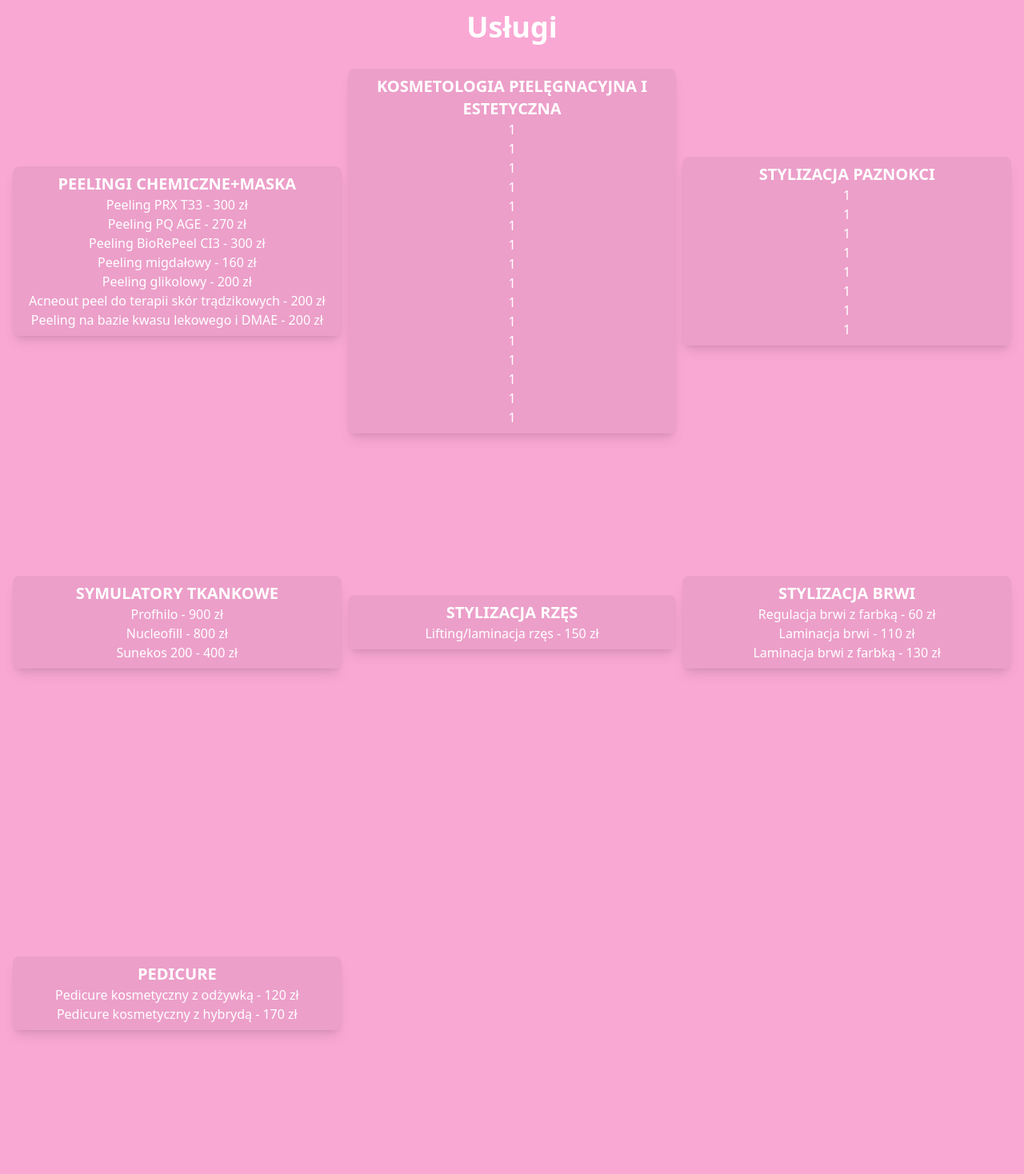
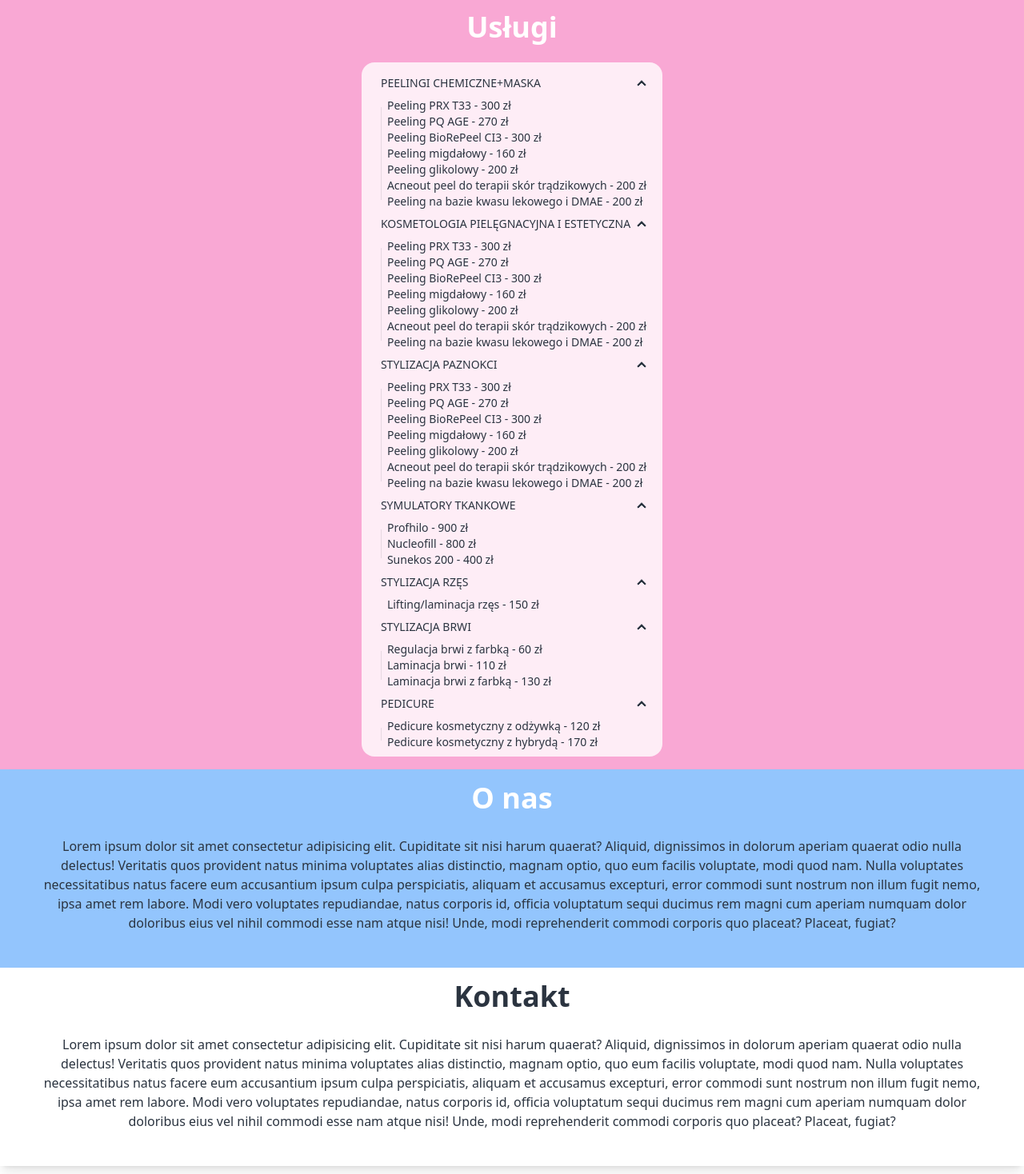
Before and after one commit to adriaan-code/glossy, a Next.js app: page / in a window 1280 px wide. Shown: the part 802-2270 px from the top of the page at 80% size. Built offline with nearby package versions, Linux system fonts and the light colour scheme.

Commit message:
Add files via upload

```diff
--- /dev/null
+++ b/components/Contact.tsx
@@ -0,0 +1,29 @@
+const Contact = () => {
+  return (
+    <div
+      className="w-full relative bg-white backdrop-blur-md shadow-lg z-8 p-4"
+      id="Contact"
+    >
+      <div className="flex items-center justify-center">
+        <h1 className="text-4xl font-semibold">Kontakt</h1>
+      </div>
+      <div className="flex items-center justify-center p-7 text-center">
+        <p>
+          Lorem ipsum dolor sit amet consectetur adipisicing elit. Cupiditate
+          sit nisi harum quaerat? Aliquid, dignissimos in dolorum aperiam
+          quaerat odio nulla delectus! Veritatis quos provident natus minima
+          voluptates alias distinctio, magnam optio, quo eum facilis voluptate,
+          modi quod nam. Nulla voluptates necessitatibus natus facere eum
+          accusantium ipsum culpa perspiciatis, aliquam et accusamus excepturi,
+          error commodi sunt nostrum non illum fugit nemo, ipsa amet rem labore.
+          Modi vero voluptates repudiandae, natus corporis id, officia
+          voluptatum sequi ducimus rem magni cum aperiam numquam dolor doloribus
+          eius vel nihil commodi esse nam atque nisi! Unde, modi reprehenderit
+          commodi corporis quo placeat? Placeat, fugiat?
+        </p>
+      </div>
+    </div>
+  );
+};
+
+export default Contact;
--- a/components/Header.tsx
+++ b/components/Header.tsx
@@ -3,7 +3,7 @@ import Link from "next/link";
 const Header = () => {
   return (
     <div>
-      <nav className="flex justify-around py-4 bg-white/80 backdrop-blur-md shadow-md w-full fixed top-0 left-0 right-0 z-10">
+      <nav className="hidden md:flex justify-around py-4 bg-white/80 backdrop-blur-md shadow-md w-full fixed top-0 left-0 right-0 z-10">
         <div className="flex items-center">
           <a className="cursor-pointer">
             <h3 className="text-2xl font-medium text-pink-500">Glossy</h3>
@@ -12,21 +12,24 @@ const Header = () => {
 
         <div className="items-center hidden space-x-8 lg:flex">
           <Link
-            href="/#"
+            href="#glowna"
+            scroll={false}
             className="flex text-gray-600 hover:text-pink-500 cursor-pointer transition delay-150 hover:font-semibold hover:-translate-y-1 hover:scale-110"
           >
             Home
           </Link>
 
           <Link
-            href="/#Services"
+            href="#Services"
+            scroll={false}
             className="flex text-gray-600 hover:text-pink-500 cursor-pointer transition delay-150 hover:font-semibold hover:-translate-y-1 hover:scale-110"
           >
             Usługi
           </Link>
 
           <Link
-            href="/#Onas"
+            href="#Onas"
+            scroll={false}
             className="flex text-gray-600 hover:text-pink-500 cursor-pointer transition delay-150 hover:font-semibold hover:-translate-y-1 hover:scale-110"
           >
             O nas
@@ -40,6 +43,20 @@ const Header = () => {
           </Link>
         </div>
       </nav>
+      <div className="btm-nav md:hidden z-10 flex border-t">
+        <Link href="#glowna" scroll={false}>
+          Home
+        </Link>
+        <Link href="#Services" scroll={false}>
+          Usługi
+        </Link>
+        <Link href="#Onas" scroll={false}>
+          O nas
+        </Link>
+        <Link href="#Onas" scroll={false}>
+          Kontakt
+        </Link>
+      </div>
     </div>
   );
 };
--- a/components/Services.tsx
+++ b/components/Services.tsx
@@ -7,9 +7,11 @@ const Services = () => {
       <div className="flex items-center justify-center">
         <h1 className="text-4xl font-semibold text-white">Usługi</h1>
       </div>
-      <div className="flex flex-col items-center justify-evenly py-8 md:grid md:gap-2 gap-4 grid-cols-3 grid-rows-3 text-white">
-        <div className="text-center shadow-lg bg-black/5 rounded-lg p-2">
-          <h1 className="text-xl font-semibold ">PEELINGI CHEMICZNE+MASKA</h1>
+      <div className="flex items-center justify-center">
+        <ul className="menu bg-white/80 w-fit rounded-box mt-6">
+          <li>
+            <details open>
+              <summary>PEELINGI CHEMICZNE+MASKA</summary>
               <ul>
                 <li>Peeling PRX T33 - 300 zł</li>
                 <li>Peeling PQ AGE - 270 zł</li>
@@ -19,72 +21,74 @@ const Services = () => {
                 <li>Acneout peel do terapii skór trądzikowych - 200 zł</li>
                 <li>Peeling na bazie kwasu lekowego i DMAE - 200 zł</li>
               </ul>
-        </div>
-        <div className="text-center shadow-lg bg-black/5 rounded-lg p-2">
-          <h1 className="text-xl font-semibold">
-            KOSMETOLOGIA PIELĘGNACYJNA I ESTETYCZNA
-          </h1>
+            </details>
+          </li>
+          <li>
+            <details open>
+              <summary>KOSMETOLOGIA PIELĘGNACYJNA I ESTETYCZNA</summary>
               <ul>
-            <li>1</li>
-            <li>1</li>
-            <li>1</li>
-            <li>1</li>
-            <li>1</li>
-            <li>1</li>
-            <li>1</li>
-            <li>1</li>
-            <li>1</li>
-            <li>1</li>
-            <li>1</li>
-            <li>1</li>
-            <li>1</li>
-            <li>1</li>
-            <li>1</li>
-            <li>1</li>
+                <li>Peeling PRX T33 - 300 zł</li>
+                <li>Peeling PQ AGE - 270 zł</li>
+                <li>Peeling BioRePeel CI3 - 300 zł</li>
+                <li>Peeling migdałowy - 160 zł</li>
+                <li>Peeling glikolowy - 200 zł</li>
+                <li>Acneout peel do terapii skór trądzikowych - 200 zł</li>
+                <li>Peeling na bazie kwasu lekowego i DMAE - 200 zł</li>
               </ul>
-        </div>
-        <div className="text-center shadow-lg bg-black/5 rounded-lg p-2">
-          <h1 className="text-xl font-semibold">STYLIZACJA PAZNOKCI</h1>
+            </details>
+          </li>
+          <li>
+            <details open>
+              <summary>STYLIZACJA PAZNOKCI</summary>
               <ul>
-            <li>1</li>
-            <li>1</li>
-            <li>1</li>
-            <li>1</li>
-            <li>1</li>
-            <li>1</li>
-            <li>1</li>
-            <li>1</li>
+                <li>Peeling PRX T33 - 300 zł</li>
+                <li>Peeling PQ AGE - 270 zł</li>
+                <li>Peeling BioRePeel CI3 - 300 zł</li>
+                <li>Peeling migdałowy - 160 zł</li>
+                <li>Peeling glikolowy - 200 zł</li>
+                <li>Acneout peel do terapii skór trądzikowych - 200 zł</li>
+                <li>Peeling na bazie kwasu lekowego i DMAE - 200 zł</li>
               </ul>
-        </div>
-        <div className="text-center shadow-lg bg-black/5 rounded-lg p-2">
-          <h1 className="text-xl font-semibold">SYMULATORY TKANKOWE</h1>
+            </details>
+          </li>
+          <li>
+            <details open>
+              <summary>SYMULATORY TKANKOWE</summary>
               <ul>
                 <li>Profhilo - 900 zł</li>
                 <li>Nucleofill - 800 zł</li>
                 <li>Sunekos 200 - 400 zł</li>
               </ul>
-        </div>
-        <div className="text-center shadow-lg bg-black/5 rounded-lg p-2">
-          <h1 className="text-xl font-semibold">STYLIZACJA RZĘS</h1>
+            </details>
+          </li>
+          <li>
+            <details open>
+              <summary>STYLIZACJA RZĘS</summary>
               <ul>
                 <li>Lifting/laminacja rzęs - 150 zł</li>
               </ul>
-        </div>
-        <div className="text-center shadow-lg bg-black/5 rounded-lg p-2">
-          <h1 className="text-xl font-semibold">STYLIZACJA BRWI</h1>
+            </details>
+          </li>
+          <li>
+            <details open>
+              <summary>STYLIZACJA BRWI</summary>
               <ul>
                 <li>Regulacja brwi z farbką - 60 zł</li>
                 <li>Laminacja brwi - 110 zł</li>
                 <li>Laminacja brwi z farbką - 130 zł</li>
               </ul>
-        </div>
-        <div className="text-center shadow-lg bg-black/5 rounded-lg p-2">
-          <h1 className="text-xl font-semibold">PEDICURE</h1>
+            </details>
+          </li>
+          <li>
+            <details open>
+              <summary>PEDICURE</summary>
               <ul>
                 <li>Pedicure kosmetyczny z odżywką - 120 zł</li>
                 <li>Pedicure kosmetyczny z hybrydą - 170 zł</li>
               </ul>
-        </div>
+            </details>
+          </li>
+        </ul>
       </div>
     </div>
   );
--- a/components/mainView.tsx
+++ b/components/mainView.tsx
@@ -3,10 +3,11 @@ import bg from "../public/pattern.svg";
 import MainViewElement2 from "./MainViewElement2";
 import Services from "./Services";
 import AboutUs from "./AboutUs";
+import Contact from "./Contact";
 
 const MainView = () => {
   return (
-    <div className="w-full h-full absolute">
+    <div className="w-full h-full absolute text-neutral" id="glowna">
       <div
         className="relative w-full h-full flex items-center justify-center bg-no-repeat bg-cover bg-left bg-fixed"
         style={{
@@ -21,6 +22,7 @@ const MainView = () => {
       <MainViewElement2 />
       <Services />
       <AboutUs />
+      <Contact />
     </div>
   );
 };
--- a/package.json
+++ b/package.json
@@ -23,5 +23,8 @@
     "react-icons": "^4.9.0",
     "tailwindcss": "3.3.2",
     "typescript": "5.1.3"
+  },
+  "devDependencies": {
+    "daisyui": "^3.5.0"
   }
 }
--- a/pages/index.tsx
+++ b/pages/index.tsx
@@ -3,9 +3,11 @@ import MainView from "@/components/mainView";
 
 export default function Home() {
   return (
-    <div>
-      <Header />
-      <MainView />
-    </div>
+    <html className="scroll-smooth">
+      <div>
+        <Header />
+        <MainView />
+      </div>
+    </html>
   );
 }
--- a/styles/globals.css
+++ b/styles/globals.css
@@ -6,5 +6,6 @@
   html {
     @apply scroll-smooth;
     overflow-x: hidden;
+    scroll-behavior: smooth;
   }
 }
--- a/tailwind.config.js
+++ b/tailwind.config.js
@@ -15,5 +15,15 @@ module.exports = {
       },
     },
   },
-  plugins: [],
+  plugins: [require("daisyui")],
+  daisyui: {
+    themes: false, // true: all themes | false: only light + dark | array: specific themes like this ["light", "dark", "cupcake"]
+    darkTheme: "light", // name of one of the included themes for dark mode
+    base: true, // applies background color and foreground color for root element by default
+    styled: true, // include daisyUI colors and design decisions for all components
+    utils: true, // adds responsive and modifier utility classes
+    rtl: false, // rotate style direction from left-to-right to right-to-left. You also need to add dir="rtl" to your html tag and install `tailwindcss-flip` plugin for Tailwind CSS.
+    prefix: "", // prefix for daisyUI classnames (components, modifiers and responsive class names. Not colors)
+    logs: true, // Shows info about daisyUI version and used config in the console when building your CSS
+  },
 };
```
Also changed, not shown: 1 other file (tests, documents, lock files or other folders). Lines whose indentation alone changed are shown as unchanged.
